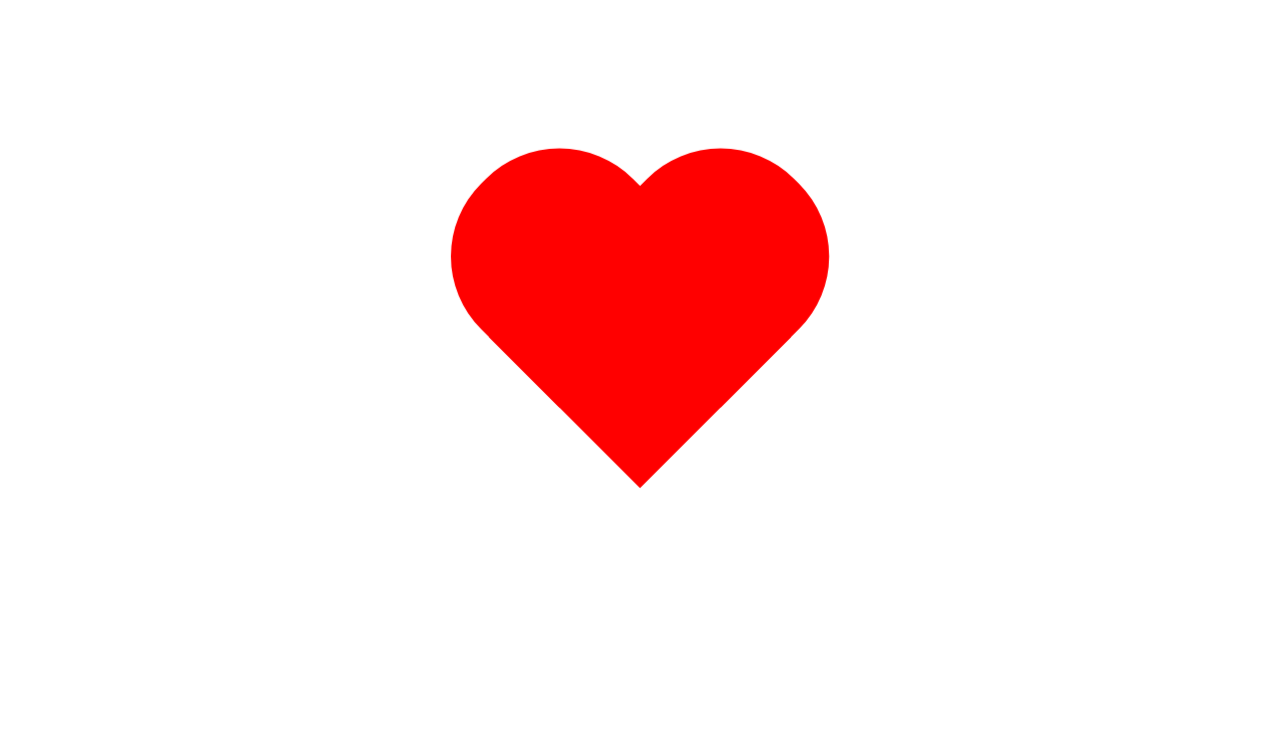
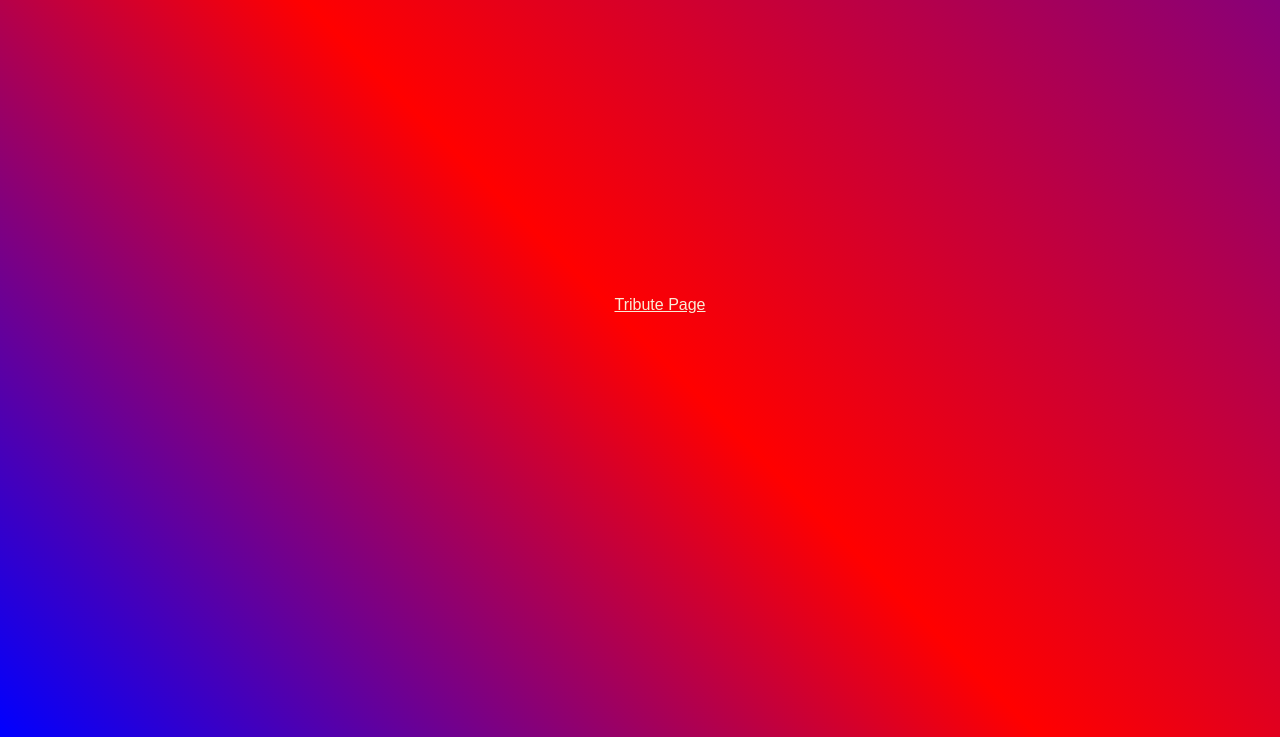
Before and after one commit to MaksimMishchenko/maksimmihchenko.github.io, a plain HTML site: page index.html in a window 1280 px wide. Shown: the part 63-800 px from the top of the page. Drawn offline with Linux system fonts and the light colour scheme.

Commit message:
добавлены стили на главную страницу, добавлена страница Tribute Page

```diff
--- a/index.html
+++ b/index.html
@@ -2,12 +2,20 @@
 <html lang="en">
 <head>
 	<meta charset="UTF-8">
-	<title>my first github hosting</title>
+	<title>My Projects With freecodecamp</title>
 	<link rel="stylesheet" href="style.css">
 </head>
 <body>
 	<section class="main">
-		<section class="heart"></section>
+		<section class="header">
+			<h2>My Projects With <a href="https://www.freecodecamp.org/">freecodecamp</a></h2>
+		</section>
+
+		<section class="projects-list">
+			<ul>
+				<li><a href="tribute-page/index.html">Tribute Page</a></li>
+			</ul>
+		</section>
 	</section>
 </body>
 </html>
--- a/style.css
+++ b/style.css
@@ -1,60 +1,34 @@
 body {
 	margin: 0;
 	padding: 0;
-	display: flex;
-	align-items: center;
-	justify-content: center;
 	width: 100%;
 	height: 100vh;
+	background: linear-gradient(45deg, blue, red, purple);
+	font-family: Arial;
 }
 
-.main {
-	width: 150px;
-    height: 150px;
-
-    -webkit-animation-name: heartbeat;
-    -o-animation-name: heartbeat;
-    animation-name: heartbeat;
-    -webkit-animation-duration: infinite;
-    -o-animation-duration: infinite;
-    animation-duration: 3s;
-    animation-iteration-count: infinite;
+.header {
+    display: flex;
+    align-items: center;
+    justify-content: center;
+    color: darksalmon;
 }
 
-.heart {
-	width: 100%;
-    height: 100%;
-    background-color: red;
-    position: relative;
-    transform: rotate(45deg);
+h2 a {
+	color: darksalmon;
 }
 
-.heart:before {
-	content: '';
-    position: absolute;
-    bottom: 80px;
-    border-top-left-radius: 73px;
-    border-top-right-radius: 72px;
-    background-color: red;
-    width: 100%;
-    height: 100%;
+.projects-list {
+	display: flex;
+	justify-content: center;
+    align-items: center;
+    height: 75vh;
 }
 
-.heart:after {
-	content: '';
-    position: absolute;
-    border-radius: 73px 0 0 72px;
-    right: 80px;
-    background-color: red;
-    width: 100%;
-    height: 100%;
+.projects-list ul {
+	list-style-type: none;
 }
 
-@KeyFrames heartbeat {
-	50% {
-		transform: scale(2);
-	}
-	100% {
-		transform: scale(1);
-	}
+ul a {
+	color: antiquewhite;
 }
--- /dev/null
+++ b/tribute-page/style.css
@@ -0,0 +1,46 @@
+body {
+	margin: 0;
+	overflow-x: hidden;
+	font-family: Arial;
+	box-sizing: border-box;
+    padding: 0 10%;
+}
+
+#main {
+	background-color: lightgray;
+}
+
+#main #title {
+	font-size: 30px;
+	color: darkslategray;
+    text-align: center;
+    padding: 30px;
+}
+
+#main #img-div {
+	display: flex;
+    flex-direction: column;
+    align-items: center;
+}
+
+#img-div img {
+	max-width: 95%;
+    height: auto;
+}
+
+#img-div #img-caption {
+	margin: 10px 0;
+}
+
+#main #tribute-info {
+	padding: 1% 2.5%;
+}
+
+#main #link {
+	text-align: center;
+    padding: 2% 0;
+}
+
+#link a {
+	color: darkslategray;
+}
```
Also changed, not shown: tribute-page/index.html (added, +41 -0 lines).
